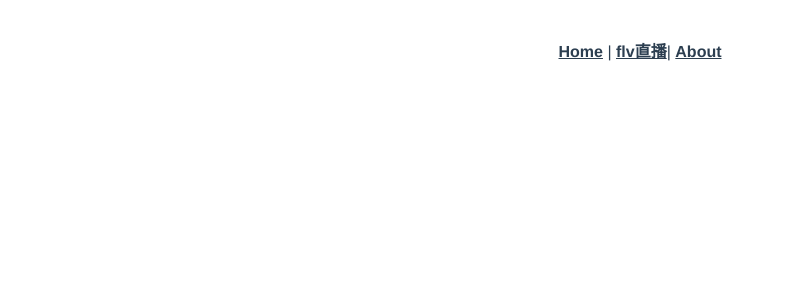
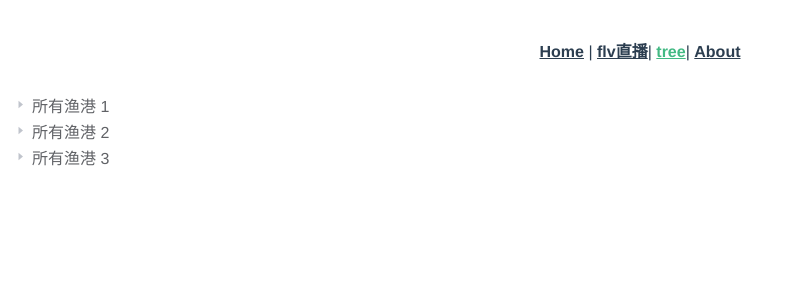
Before and after one commit to nonamelhm/study_content, a Vue app: page /#/tree in a window 1280 px wide. Shown: the top 300 px of the page, without its empty margins (0-786 px from the left). Built offline with nearby package versions, Linux system fonts and the light colour scheme.

Commit message:
树形控件使用

```diff
--- a/src/App.vue
+++ b/src/App.vue
@@ -3,7 +3,9 @@
     <div id="nav">
       <router-link to="/">Home</router-link> |
       <router-link to="/flv">flv直播</router-link>|
+      <router-link to="/tree">tree</router-link>|
       <router-link to="/about">About</router-link>
+
     </div>
     <router-view/>
 
--- /dev/null
+++ b/src/components/Tree.vue
@@ -0,0 +1,95 @@
+<template>
+  <div>
+    <el-tree :data="data" :props="defaultProps" @node-click="handleNodeClick">
+      <span class="custom-tree-node" slot-scope="{ node, data }">
+        <i :class="data.url"></i>
+        <span @click="()=>click1(node,data)">{{ data.name }}</span>
+      </span>
+    </el-tree>
+  </div>
+</template>
+
+<script>
+  export default {
+    data() {
+      return {
+        data: [{
+          name: '所有渔港 1',
+          fishingPort: [{
+            name: '渔港 1-1',
+            fishingPort: [{
+              name: '国库船 1-1-1',
+              url:'q'
+            }]
+          }]
+        }, {
+          name: '所有渔港 2',
+          fishingPort: [{
+            name: '渔港 2-1',
+            fishingPort: [{
+              name: '国库船 2-1-1',
+               url:'q'
+            }]
+          }, {
+            name: '渔港 2-2',
+            fishingPort: [{
+              name: '国库船 2-2-1',
+               url:'q'
+            }]
+          }]
+        }, {
+          name: '所有渔港 3',
+          fishingPort: [{
+            name: '渔港 3-1',
+            fishingPort: [{
+              name: '国库船 3-1-1',
+               url:'q'
+            }]
+          }, {
+            name: '渔港 3-2',
+            fishingPort: [{
+              name: '国库船 3-2-1',
+               url:'q'
+            }]
+          }]
+        }],
+        defaultProps: {
+          children: 'fishingPort',
+          label: 'name'
+        }
+      };
+    },
+    methods: {
+      handleNodeClick(data) {
+        console.log(data);
+      },
+     click1(node,data){
+       console.log("点击了click1")
+       console.log(data)
+       // 判断是渔船点击
+       if(data.url){
+         alert("点击了渔船")
+       }
+     },
+     click2(node,data){
+       console.log("点击了click2")
+       console.log(node,data)
+     }
+    }
+  }
+</script>
+
+<style scoped>
+  .el-tree {
+    width: 30%;
+  }
+  .q{
+    width:20px;
+    height:20px;
+    margin-top: 5px;
+    line-height: 19px;
+    margin-right: 2px;
+    background-color:pink;
+    display: inline-block;
+  }
+</style>
--- a/src/router/index.js
+++ b/src/router/index.js
@@ -12,20 +12,20 @@ const routes = [{
     {
         path: '/about',
         name: 'About',
-        // route level code-splitting
-        // this generates a separate chunk (about.[hash].js) for this route
-        // which is lazy-loaded when the route is visited.
         component: () =>
-            import ( /* webpackChunkName: "about" */ '../views/About.vue')
+            import ('../views/About.vue')
     },
     {
         path: '/flv',
         name: 'Flv',
-        // route level code-splitting
-        // this generates a separate chunk (about.[hash].js) for this route
-        // which is lazy-loaded when the route is visited.
         component: () =>
-            import ( /* webpackChunkName: "about" */ '../components/Flv.vue')
+            import ( '../components/Flv.vue')
+    },
+    {
+        path: '/tree',
+        name: 'Tree',
+        component: () =>
+            import ( '../components/Tree.vue')
     }
 ]
 
```
Also changed, not shown: 1 other file (tests, documents, lock files or other folders).
